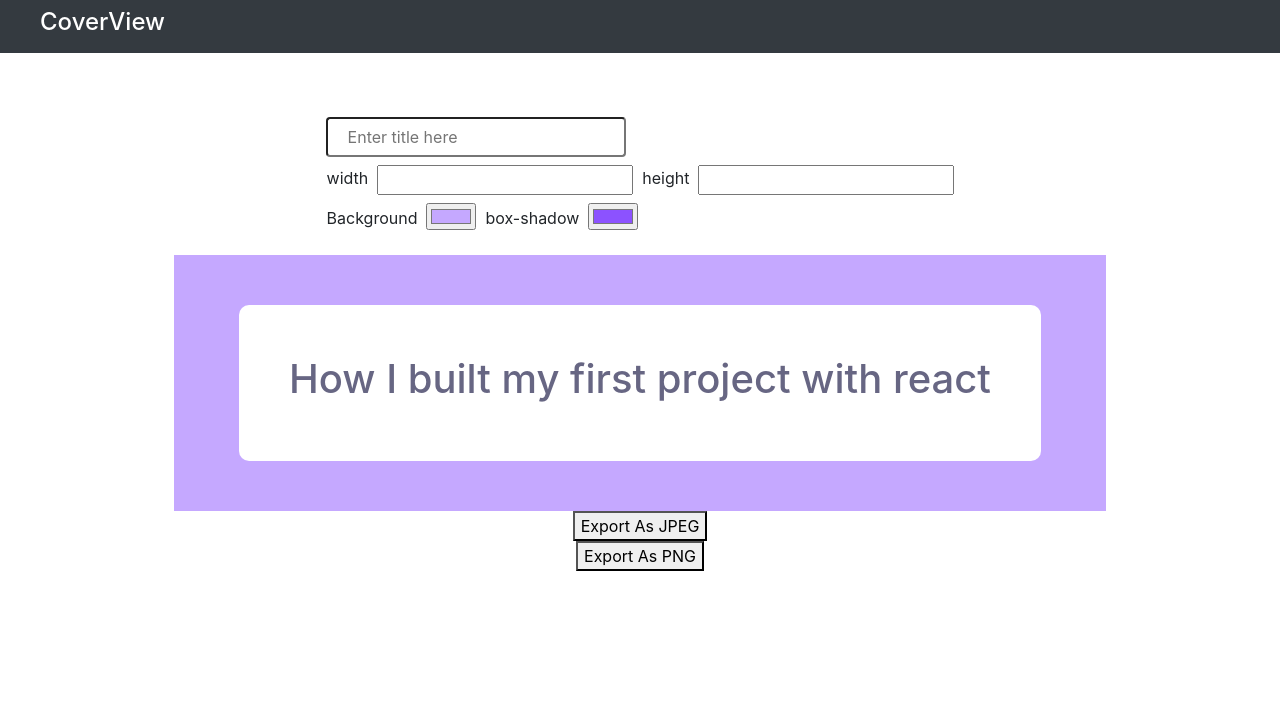
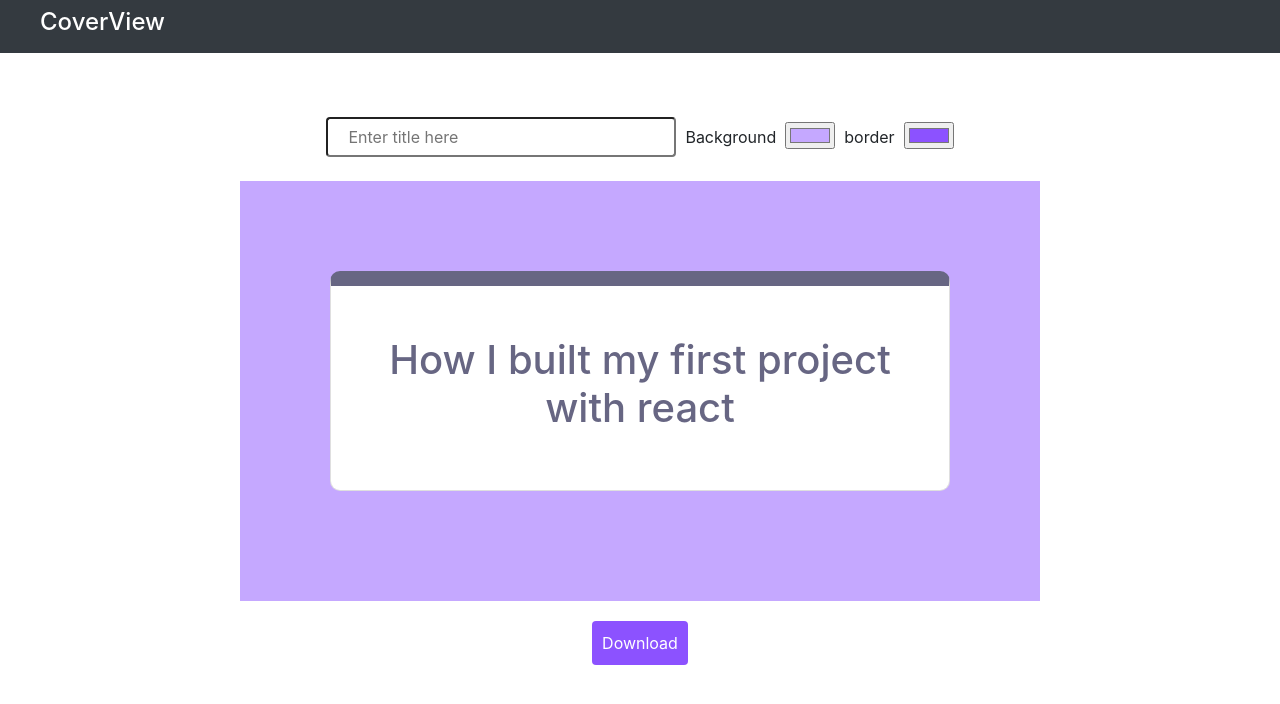
Before and after one commit to rutikwankhade/CoverView, a React (Create React App) app: page / in a window 1280 px wide. Shown: the top 704 px of the page. Built offline with nearby package versions, Linux system fonts and the light colour scheme.

Commit message:
style: download btn and card style changes

```diff
--- a/src/components/ComponentToImg.js
+++ b/src/components/ComponentToImg.js
@@ -1,7 +1,7 @@
 import React from 'react';
 import { exportComponentAsJPEG, exportComponentAsPNG } from "react-component-export-image";
 // import CoverImage from './CoverImage'
-
+import './CoverImage.css'
 
 
 class ComponentToImg extends React.Component {
@@ -11,6 +11,8 @@ class ComponentToImg extends React.Component {
     }
 
     render() {
+        console.log(this.props.children);
+
         return (
             <React.Fragment>
 
@@ -18,12 +20,12 @@ class ComponentToImg extends React.Component {
                     {this.props.children}
                 </div>
 
-                <button onClick={() => exportComponentAsJPEG(this.componentRef)}>
+                {/* <button onClick={() => exportComponentAsJPEG(this.componentRef)}>
                     Export As JPEG
-            </button>
+            </button> */}
 
                 <button onClick={() => exportComponentAsPNG(this.componentRef)}>
-                    Export As PNG
+                    Download
             </button>
             </React.Fragment>);
     }
--- a/src/components/ConfigCover.css
+++ b/src/components/ConfigCover.css
@@ -14,7 +14,7 @@ input{margin:4px;}
 
 .inputTitle{
     height:40px;
-    width:300px;
+    width:350px;
     border-radius:4px;
     padding-left:20px;
 }
--- a/src/components/ConfigCover.js
+++ b/src/components/ConfigCover.js
@@ -8,9 +8,8 @@ class ConfigCover extends React.Component {
     state = {
         title: 'How I built my first project with react',
         bgcolor: '',
-        bxshadow: '',
-        height:null,
-        width:null
+        border: ''
+
     };
 
     render() {
@@ -21,23 +20,23 @@ class ConfigCover extends React.Component {
                     <input type="text" placeholder="Enter title here" className="inputTitle"
                         onChange={e => this.setState({ title: e.target.value })}></input>
 
-                    <div className="d-flex flex-row">
+                    {/* <div className="d-flex flex-row">
                         <label >width</label>
                         <input type="number"  className="input-sm"
                         onChange={e=>this.setState({width: e.target.value})}></input>
                         <label >height</label>
                         <input type="number"  className="input-sm"
                         onChange={e=>this.setState({height: e.target.value})}></input>
-                    </div>
+                    </div> */}
 
 
                     <label>Background</label>
                     <input type="color" defaultValue="#c5a8ff"
                         onChange={e => this.setState({ bgcolor: e.target.value })} />
 
-                    <label>box-shadow</label>
+                    <label>border</label>
                     <input type="color" defaultValue="#8c52ff"
-                        onChange={e => this.setState({ bxshadow: e.target.value })} />
+                        onChange={e => this.setState({ border: e.target.value })} />
 
 
                 </div>
@@ -47,9 +46,8 @@ class ConfigCover extends React.Component {
 
 title={this.state.title}
 bgcolor={this.state.bgcolor}
-bxshadow={this.state.bxshadow}
-height={this.state.height}
-width={this.state.width}
+border={this.state.border}
+
 
 
 />
--- a/src/components/CoverImage.css
+++ b/src/components/CoverImage.css
@@ -1,36 +1,33 @@
 
-.container{
-    margin:auto;
+.cover{
+    background-color: #c5a8ff;
+    text-align: center;
     justify-content: center;
     align-items: center;
-    overflow: hidden;
-
-}
-.cover{
-    /* width:800px;
-    height:420px; */
-    background-color: #c5a8ff;
-    text-align: center;
-    position:relative;
+    height:420px;
+    width:800px;
+    padding:90px;
 
 }
 
 .card{
-   height:auto;
-   width:auto;
+
    border-radius: 10px;
-   margin:50px;
    background-color: #ffffff;
-   display:inline-block;
-   /* box-shadow: 10px 10px  #8c52ff; */
-position:relative;
    text-align: center;
    color:#676683;
-   border:none;
    justify-content: center;
    align-items: center;
    vertical-align: middle;
    padding:50px;
 
+
 }
 h1{height:auto;}
+
+button{background-color: #8c52ff;
+color:#ffffff;
+border:none;
+border-radius:4px;
+padding:10px;
+margin:20px;}
--- a/src/components/CoverImage.js
+++ b/src/components/CoverImage.js
@@ -7,15 +7,14 @@ class CoverImage extends React.Component {
 
     render() {
         return (
-           <div className="img-fluid">
-            <div className="cover container "
-                style={{ backgroundColor:this.props.bgcolor, height: this.props.height, width: this.props.width }}>
+            <div className="cover"
+                style={{ backgroundColor:this.props.bgcolor }}>
                 <div className="card"
-                    style={{ border: `15px ${this.props.bxshadow}` }}>
+                    style={{ borderTop: `15px solid ${this.props.border}`}}>
                     <h1>{this.props.title}</h1>
                 </div>
             </div>
-            </div>
+
 
         );
     }
```
